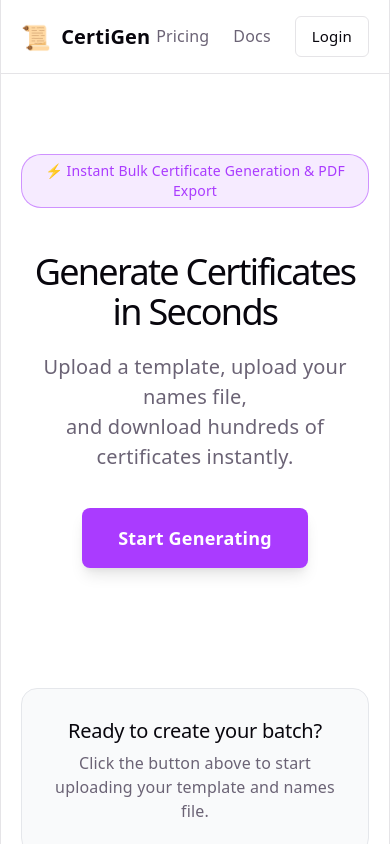
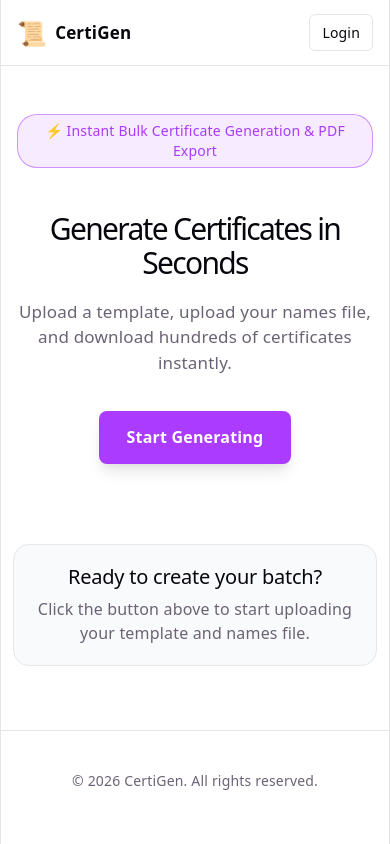
Before and after one commit to Danielkombou/Academia-Frontend, a React (Vite) app in the folder certigen/: page / in a window 390 px wide. Shown: the top 844 px of the page. Built offline with nearby package versions, Linux system fonts and the light colour scheme.

Commit message:
updated file template

```diff
--- a/certigen/src/App.css
+++ b/certigen/src/App.css
@@ -446,9 +446,62 @@
 
 @media (max-width: 768px) {
   .app-header {
-    padding: 16px 20px;
+    padding: 14px 16px;
+  }
+  .logo-container {
+    font-size: 17px;
+    gap: 8px;
+  }
+  .logo-icon {
+    font-size: 20px;
+  }
+  .nav-links {
+    gap: 12px;
+  }
+  .login-btn {
+    padding: 6px 12px;
+    font-size: 14px;
+  }
+  .hero-section {
+    padding: 48px 16px 40px;
+  }
+  .hero-subtitle {
+    font-size: 17px;
+  }
+  .hero-cta {
+    font-size: 16px;
+    padding: 14px 28px;
+  }
+  .flow-section {
+    padding: 40px 12px 64px;
+  }
+  .flow-prompt-card {
+    padding: 20px 16px;
+  }
+  .step-card {
+    padding: 20px;
+  }
+  .dropzone-label {
+    padding: 24px 12px;
+  }
+  .step-summary {
+    flex-wrap: wrap;
+    gap: 8px;
+  }
+  .certificate-mockup {
+    max-width: 100%;
   }
   .download-actions {
     flex-direction: column;
   }
 }
+
+@media (max-width: 640px) {
+  .nav-links a {
+    display: none;
+  }
+  .step-header {
+    flex-wrap: wrap;
+    gap: 10px;
+  }
+}
--- a/certigen/src/App.tsx
+++ b/certigen/src/App.tsx
@@ -116,15 +116,15 @@ export default function App() {
     }
   }
 
-  const getPageFormat = () => {
+  const getPageSize = (): { orientation: 'landscape' | 'portrait'; widthMm: number; heightMm: number } => {
     if (templateDims) {
       const aspect = templateDims.width / templateDims.height
       if (aspect >= 1) {
-        return { orientation: 'landscape' as const, format: [297, 297 / aspect] }
+        return { orientation: 'landscape', widthMm: 297, heightMm: 297 / aspect }
       }
-      return { orientation: 'portrait' as const, format: [297 * aspect, 297] }
+      return { orientation: 'portrait', widthMm: 297 * aspect, heightMm: 297 }
     }
-    return { orientation: 'landscape' as const, format: 'a4' }
+    return { orientation: 'landscape', widthMm: 297, heightMm: 210 }
   }
 
   const generateCertificatesPDFs = async () => {
@@ -132,9 +132,7 @@ export default function App() {
     setGenerationProgress(0)
     const zip = new JSZip()
     const pdfList: { name: string; pdf: jsPDF }[] = []
-    const { orientation, format } = getPageFormat()
-    const [pageWidth, pageHeight] =
-      typeof format === 'string' ? [297, 210] : format
+    const { orientation, widthMm: pageWidth, heightMm: pageHeight } = getPageSize()
 
     for (let i = 0; i < recipients.length; i++) {
       const recipient = recipients[i]
@@ -143,7 +141,7 @@ export default function App() {
       const doc = new jsPDF({
         orientation,
         unit: 'mm',
-        format: format as [number, number],
+        format: [pageWidth, pageHeight],
       })
 
       if (templatePreviewUrl) {
--- a/certigen/src/index.css
+++ b/certigen/src/index.css
@@ -53,8 +53,8 @@
 }
 
 #root {
-  width: 1126px;
-  max-width: 100%;
+  width: 100%;
+  max-width: 1126px;
   margin: 0 auto;
   text-align: center;
   border-inline: 1px solid var(--border);
@@ -66,6 +66,7 @@
 
 body {
   margin: 0;
+  overflow-x: hidden;
 }
 
 h1,
@@ -82,6 +83,9 @@ h1 {
   @media (max-width: 1024px) {
     font-size: 36px;
     margin: 20px 0;
+  }
+  @media (max-width: 640px) {
+    font-size: 30px;
   }
 }
 h2 {
--- a/certigen/src/templateUtils.ts
+++ b/certigen/src/templateUtils.ts
@@ -48,7 +48,6 @@ export const getPdfTemplate = async (file: File, targetDpi = 300): Promise<Templ
   const pdf = await loadingTask.promise
   try {
     const page = await pdf.getPage(1)
-    const baseViewport = page.getViewport({ scale: 1 })
     const scale = targetDpi / 72
     const viewport = page.getViewport({ scale })
     const canvas = document.createElement('canvas')
@@ -56,7 +55,7 @@ export const getPdfTemplate = async (file: File, targetDpi = 300): Promise<Templ
     canvas.height = Math.ceil(viewport.height)
     const ctx = canvas.getContext('2d')
     if (!ctx) throw new Error('Canvas is not supported in this browser.')
-    await page.render({ canvasContext: ctx, viewport }).promise
+    await page.render({ canvasContext: ctx, viewport, canvas }).promise
     return {
       dataUrl: canvas.toDataURL('image/png'),
       width: canvas.width,
@@ -64,6 +63,6 @@ export const getPdfTemplate = async (file: File, targetDpi = 300): Promise<Templ
       format: 'PNG',
     }
   } finally {
-    pdf.destroy()
+    loadingTask.destroy()
   }
 }
```
Also changed, not shown: 1 other file (tests, documents, lock files or other folders).
